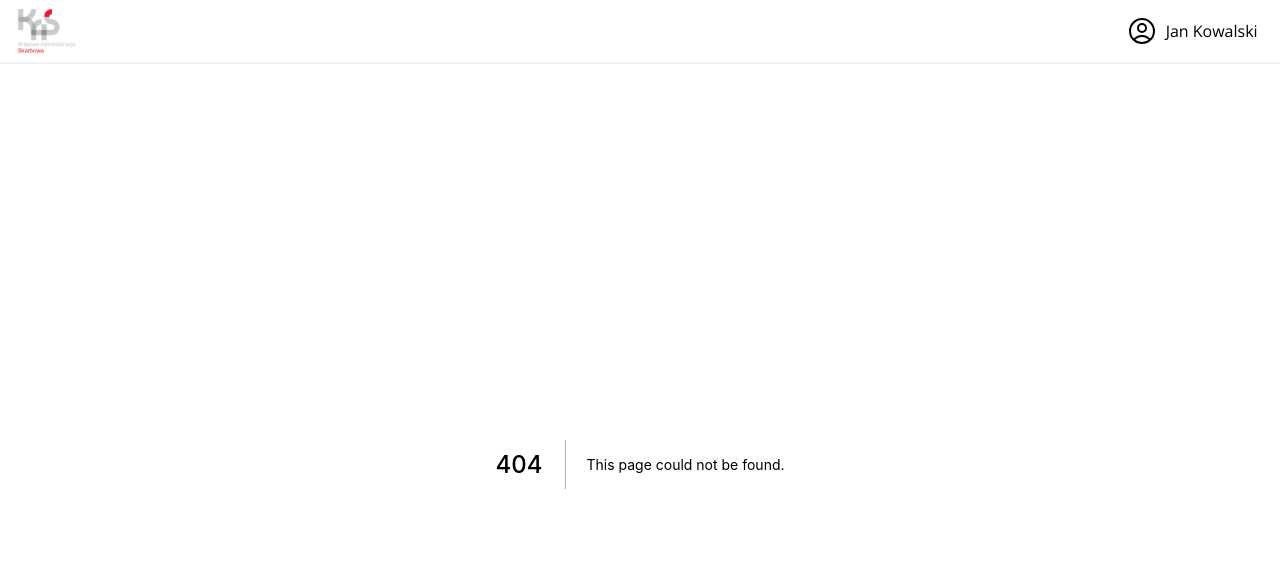
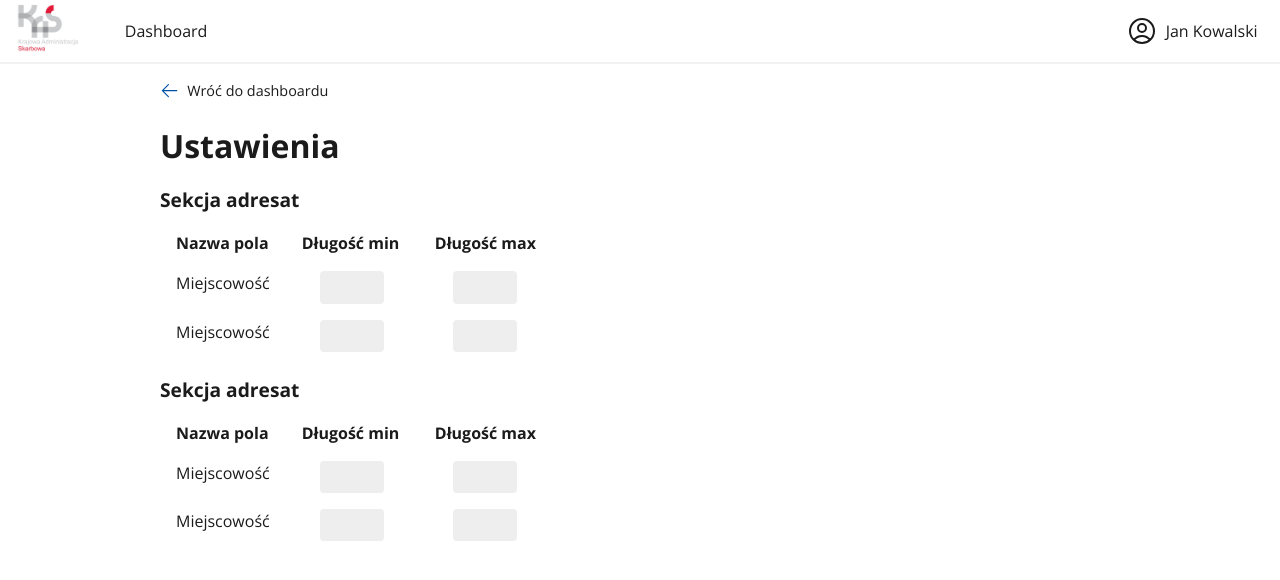
Before and after one commit to hackyeah2022/sendhybrid, a Next.js app in the folder frontend/: page /settings in a window 1280 px wide. Before the commit this address had no page. Shown: the top 580 px of the page. Built offline with nearby package versions, Linux system fonts and the light colour scheme.

Commit message:
add settings page

```diff
--- a/frontend/src/components/atoms/GoBack/GoBack.tsx
+++ b/frontend/src/components/atoms/GoBack/GoBack.tsx
@@ -3,7 +3,7 @@ import styled from "styled-components";
 import Link from "next/link";
 
 const StyledA = styled.a`
-  display: flex;
+  display: inline-flex;
   align-items: center;
   cursor: pointer;
   svg {
--- a/frontend/src/components/organisms/NavBar/NavBar.tsx
+++ b/frontend/src/components/organisms/NavBar/NavBar.tsx
@@ -11,7 +11,8 @@ import {Menu} from '@headlessui/react'
 import UserCircle from "../../../icons/UserCircle";
 
 const Logo = styled.img`
-  height: calc(100% - 1rem);
+  height: 3rem;
+  margin-right: 2rem;
 `
 
 const DropdownWrapper = styled.div`
@@ -65,6 +66,23 @@ const DropdownMenuItem = styled.a`
   }
 `
 
+const LeftSideWrapper = styled.div`
+  display: flex;
+  height: 100%;
+  align-items: center;
+`
+
+const NavLink = styled.a`
+  padding: 0 0.8rem;
+  height: 100%;
+  display: flex;
+  align-items: center;
+  transition: .2s all;
+  &:hover {
+    background: #eee;
+  }
+`
+
 const UserDropdown = ({name}) => (
     <DropdownWrapper>
         <Menu>
@@ -110,7 +128,20 @@ const NavBar: FC<Props> = ({...props}) => {
     const isLoggedIn = true;
     return (
         <S.Wrapper {...props}>
-            <Logo src="/KAS_logo.jpg"/>
+            <LeftSideWrapper>
+                <Link href="/" passHref legacyBehavior>
+                    <a><Logo src="/KAS_logo.jpg"/></a>
+                </Link>
+                {
+                    isLoggedIn && (
+                        <>
+                            <Link href="/dashboard" passHref legacyBehavior>
+                                <NavLink>Dashboard</NavLink>
+                            </Link>
+                        </>
+                    )
+                }
+            </LeftSideWrapper>
             {router.pathname !== routes.LOGIN && !isLoggedIn && (
                 <Link href={routes.LOGIN} passHref legacyBehavior>
                     <Button as="a">Login</Button>
--- a/frontend/src/pages/dashboard.tsx
+++ b/frontend/src/pages/dashboard.tsx
@@ -20,7 +20,7 @@ const Heading = styled.h1`
 const SearchInput = styled.input`
   background: #eee;
   border: 2px solid #eee;
-  font-size: 1rem;
+  font-size: 1.1rem;
   font-family: inherit;
   padding: 0.2rem 0.4rem;
   border-radius: 0.25rem;
--- /dev/null
+++ b/frontend/src/pages/settings.tsx
@@ -0,0 +1,101 @@
+import type { FC } from 'react';
+import Head from 'next/head';
+
+import PageContainer from 'components/atoms/PageContainer/PageContainer';
+import styled from "styled-components";
+import GoBack from "../components/atoms/GoBack/GoBack";
+
+export interface LandingPageProps {}
+
+const Wrapper = styled.div`
+  width: 75%;
+  margin: 1rem auto 0 auto;
+`
+
+const Heading = styled.h1`
+  margin-top: 1rem;
+`
+
+const Input = styled.input`
+  background: #eee;
+  border: 2px solid #eee;
+  font-size: 1rem;
+  font-family: inherit;
+  padding: 0.2rem 0.4rem;
+  border-radius: 0.25rem;
+  transition: .2s all;
+  outline: none;
+  width: 4rem;
+  margin: 0 auto;
+  display: block;
+  &:focus {
+    border: 2px solid ${({theme}) => theme.colors.gray};
+  }
+  `
+
+const SettingLabel = styled.span`
+  font-weight: bold;
+`
+
+const SettingsGrid = styled.div`
+  margin-top: 0.5rem;
+  display: inline-grid;
+  grid-template-columns: auto 1fr 1fr;
+
+  span, div {
+    padding: 0.5rem 1rem;
+  }
+`
+
+const SubHeading = styled.h4`
+  margin-top: 1rem;
+  font-size: 1.2rem;
+`
+
+const SingleLengthSetting = ({name}) => (
+    <>
+        <span>
+            {name}
+        </span>
+        <div className="">
+            <Input type="text"/>
+        </div>
+        <div className="">
+            <Input type="text"/>
+        </div>
+    </>
+)
+
+const SettingsSection = () => (
+    <div>
+        <SubHeading>Sekcja adresat</SubHeading>
+        <SettingsGrid>
+            <SettingLabel>Nazwa pola</SettingLabel>
+            <SettingLabel>Długość min</SettingLabel>
+            <SettingLabel>Długość max</SettingLabel>
+            <SingleLengthSetting name="Miejscowość" />
+            <SingleLengthSetting name="Miejscowość" />
+        </SettingsGrid>
+    </div>
+)
+
+const SettingsPage: FC<LandingPageProps> = () => {
+    return (
+        <PageContainer wide>
+            <Head>
+                <title>Hack Yeah</title>
+                <meta name="description" content="Generated by create next app" />
+                <link rel="icon" href="/favicon.ico" />
+            </Head>
+
+            <Wrapper>
+                <GoBack />
+                <Heading>Ustawienia</Heading>
+                <SettingsSection/>
+                <SettingsSection/>
+            </Wrapper>
+        </PageContainer>
+    );
+};
+
+export default SettingsPage;
```
